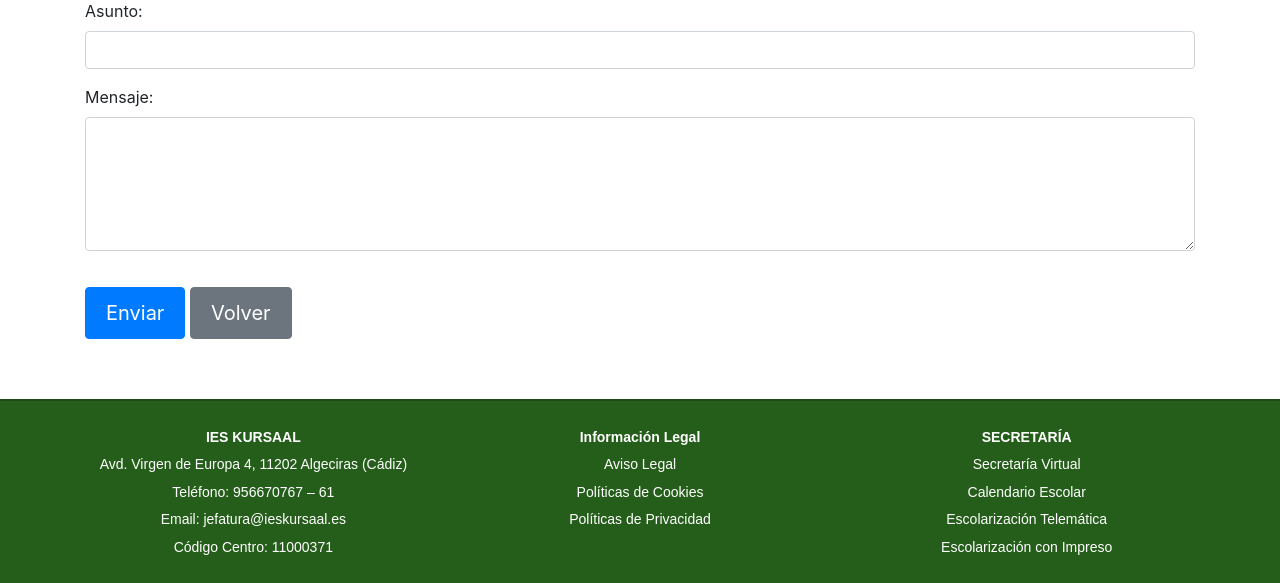
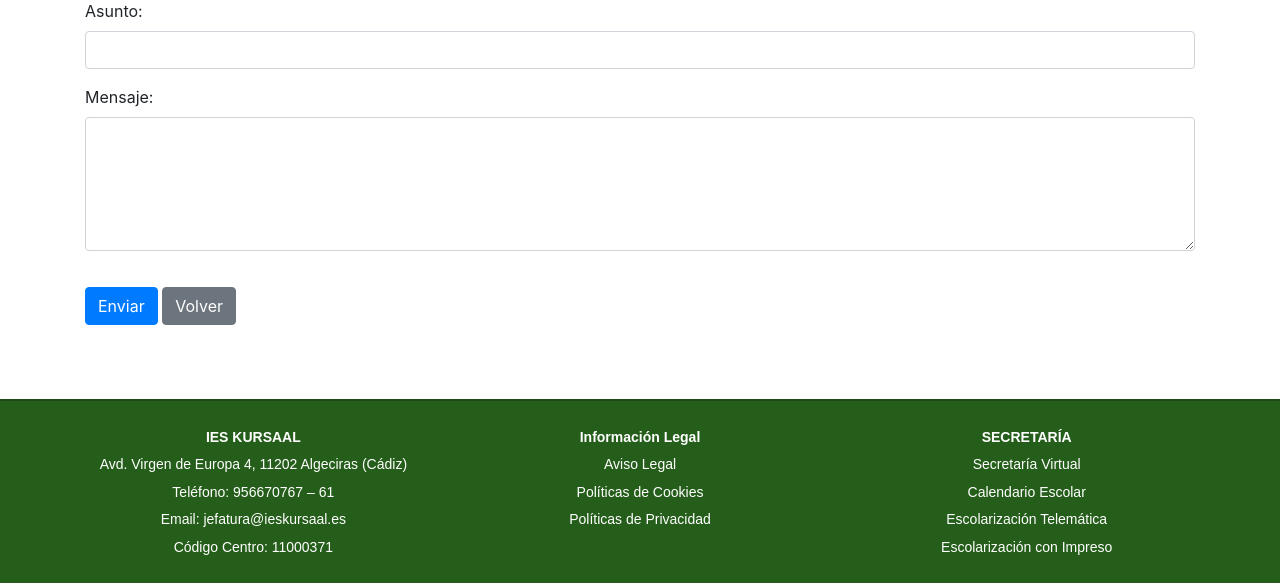
Before and after one commit to Xaelthalas/Citas-Proyecto, a PHP site: page /contacto.php in a window 1280 px wide. Shown: the part 217-800 px from the top of the page. Run offline with PHP 8.4, Linux system fonts and the light colour scheme; the visitor is signed in with stand-in values (Sample User, id 1); data comes from the database, SQL or seed files in the repository; data that the repository does not hold is empty; some libraries are stand-ins or nearby versions.

Commit message:
cambios en botones

```diff
--- a/contacto.php
+++ b/contacto.php
@@ -81,8 +81,8 @@ if ($_SERVER["REQUEST_METHOD"] == "POST") {
                 <label for="cuerpo">Mensaje:</label>
                 <textarea class="form-control" id="cuerpo" name="cuerpo" rows="5" required></textarea>
             </div>
-            <button type="submit" class="btn btn-primary custom-button">Enviar</button>
-            <button type="button" class="btn btn-secondary custom-button" onclick="window.location.href='menuusuario.php'">Volver</button>
+            <button type="submit" class="btn btn-primary menu-button">Enviar</button>
+            <button type="button" class="btn btn-secondary menu-button" onclick="window.location.href='menuusuario.php'">Volver</button>
         </form>
     </div>
 
```
